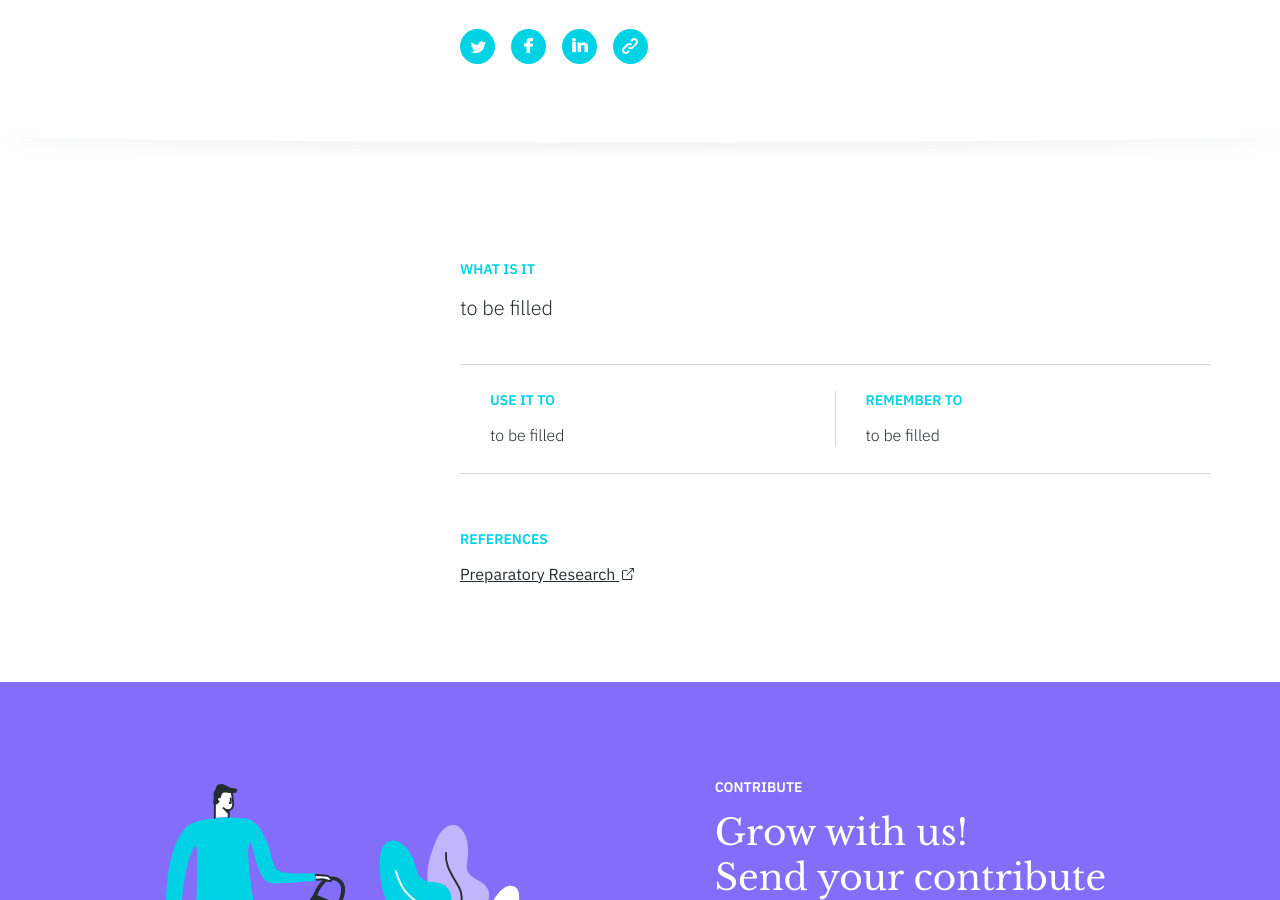
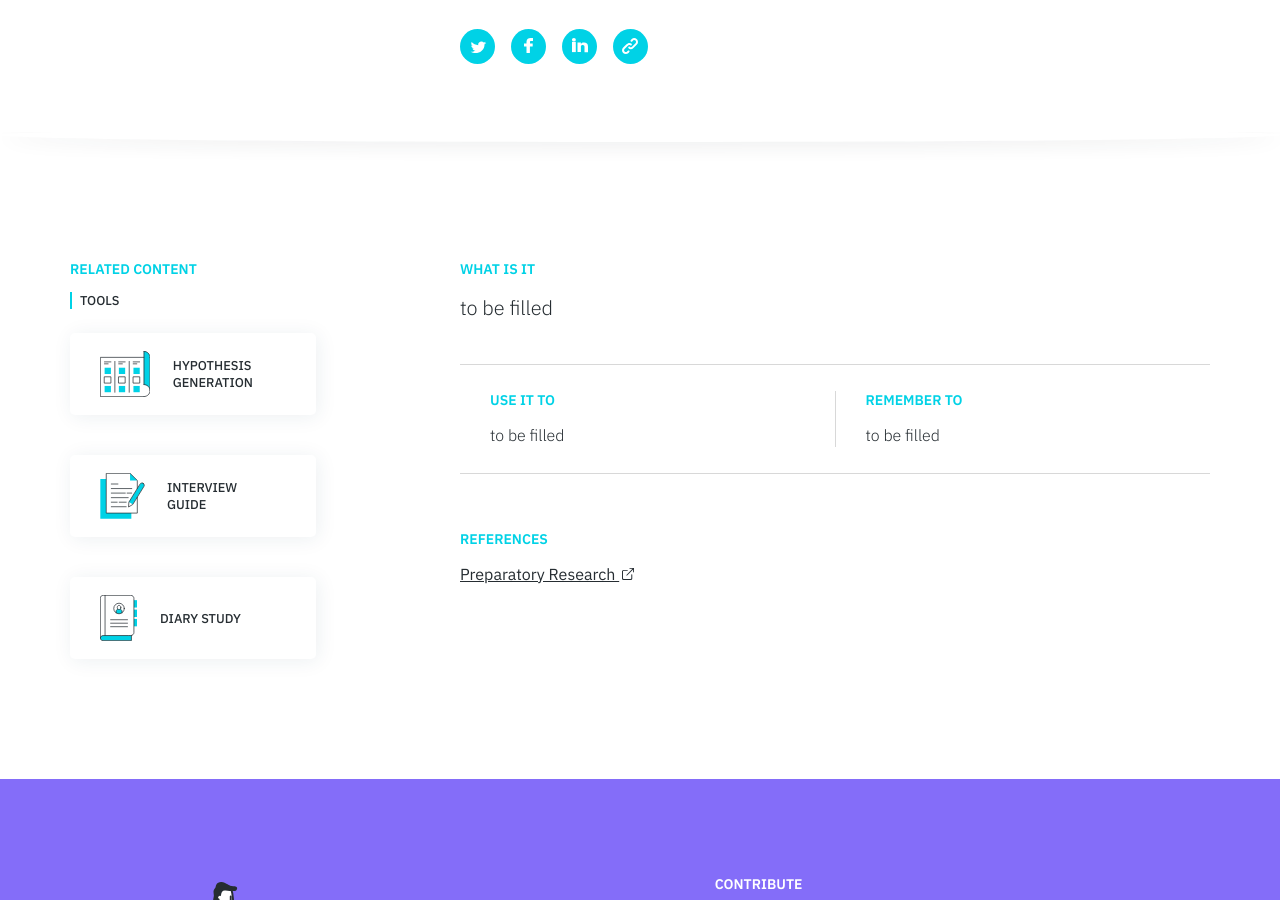
Before and after one commit to service-design-tools/sdt-website, a Jekyll site: the page built from _tools/research-plan.md, in a window 1280 px wide and 900 px high, scrolled down 469 px. Built offline with Jekyll 4.4.1, drawn with Linux system fonts in a browser that asks for light colours.

Commit message:
Update tool “research-plan”

```diff
--- a/_tools/research-plan.md
+++ b/_tools/research-plan.md
@@ -38,6 +38,11 @@ icon: >
     <circle class="svg--filled-light svg--outline" cx="119.2" cy="76.4" r="8.9"/>
     <rect x="124.4" y="1.8" class="svg--filled-light svg--outline" width="25.6" height="25.6"/>
   </svg>
+related:
+  tools:
+    - Hypothesis Generation
+    - Interview Guide
+    - Diary Study
 use: to be filled
 reminder: to be filled
 references:
```
